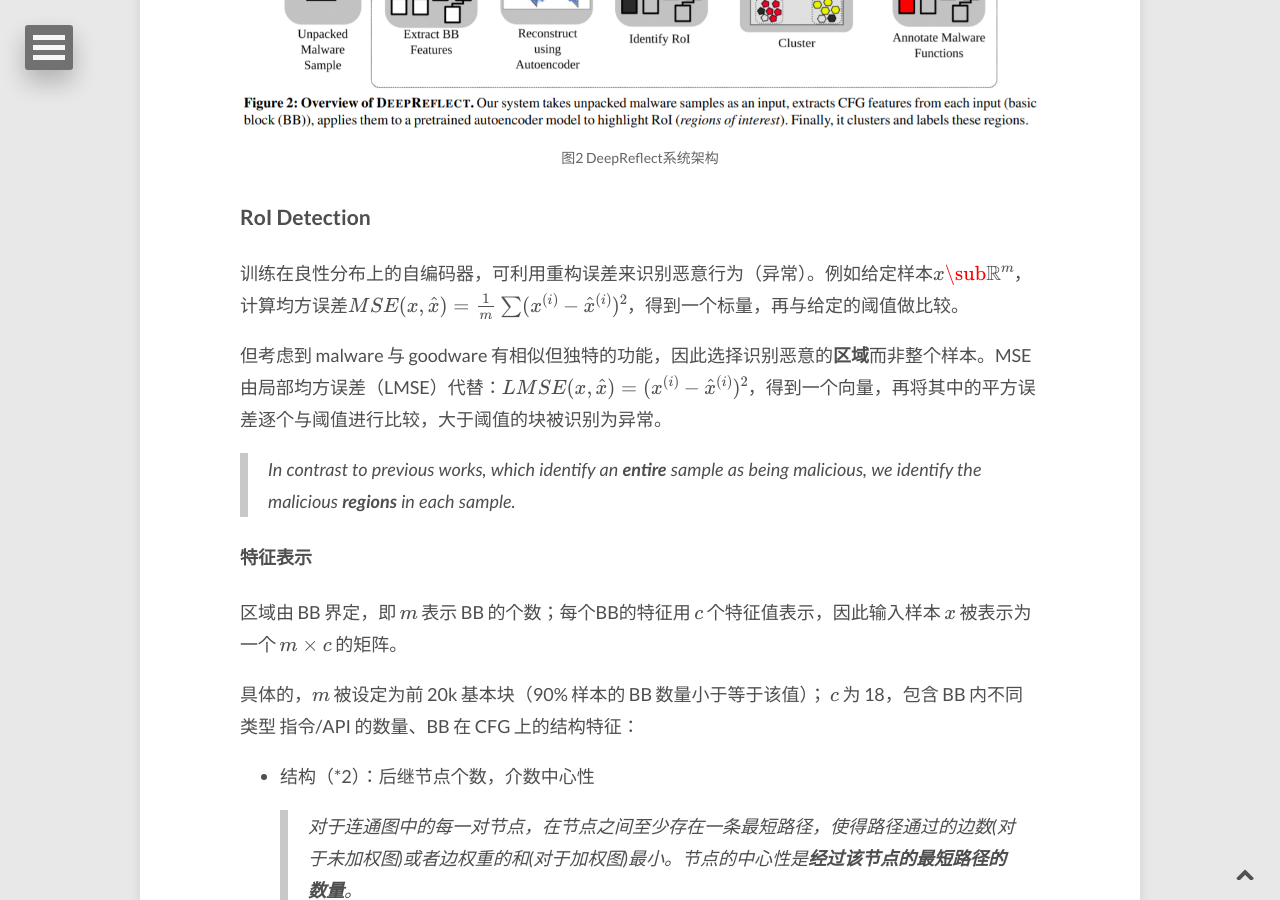
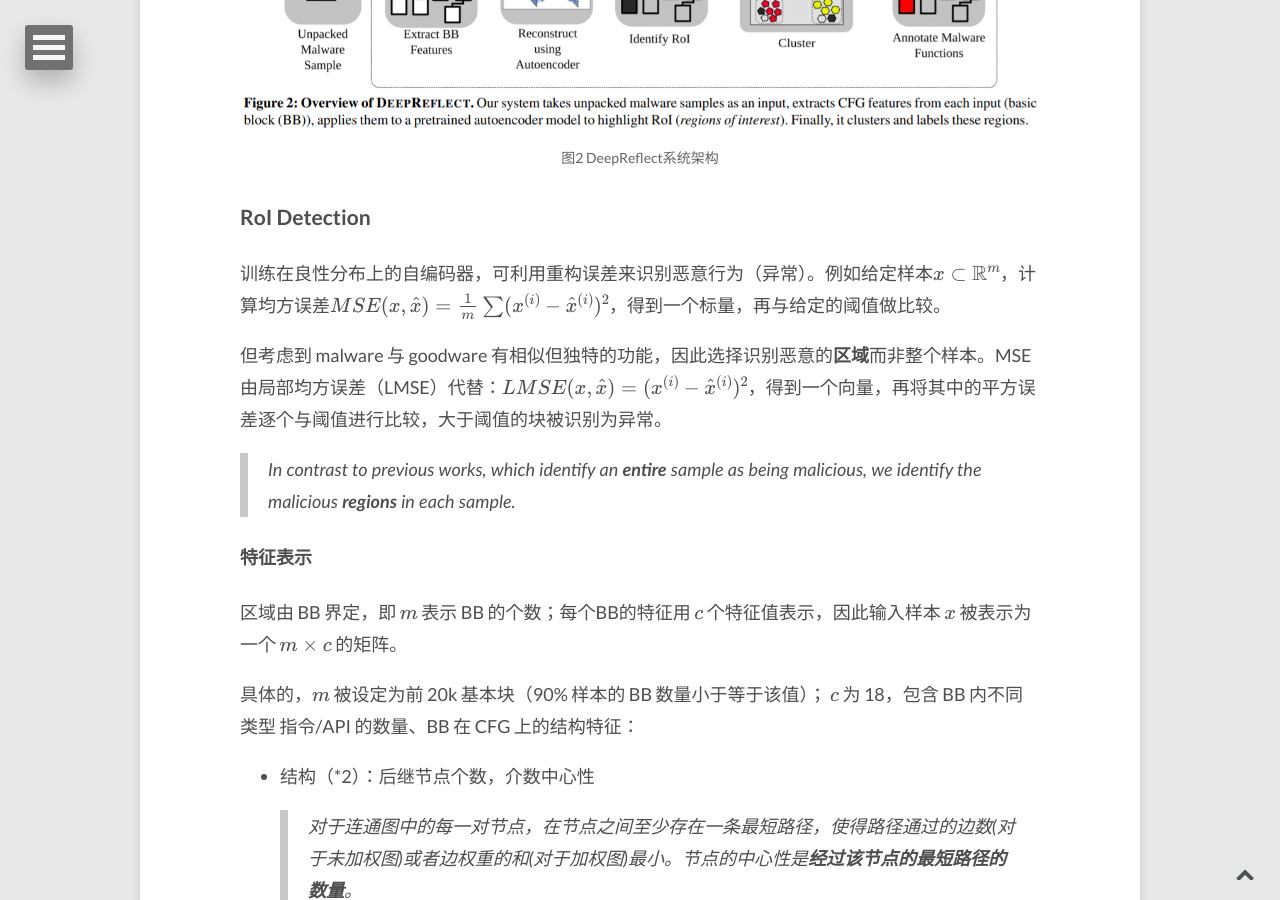
Before and after one commit to E0HYL/BLOG-OF-E0, a Jekyll site: the page built from _posts/2021-09-08-DeepReflect.md, in a window 1280 px wide and 900 px high, scrolled down 3139 px. Built offline with Jekyll 4.4.1, drawn with Linux system fonts in a browser that asks for light colours; nearby versions of some CDN libraries; formulas are drawn with MathJax 3; comment, search, counter and statistics services are not loaded; some of the changed text lies outside the part shown.

Commit message:
fix mathjax and table formats

```diff
--- a/_posts/2021-09-08-DeepReflect.md
+++ b/_posts/2021-09-08-DeepReflect.md
@@ -71,7 +71,7 @@
 
 ### RoI Detection
 
-训练在良性分布上的自编码器，可利用重构误差来识别恶意行为（异常）。例如给定样本$$x\sub\mathbb{R}^m$$，计算均方误差$$MSE(x, \hat{x}) = \frac{1}{m}\sum(x^{(i)}-\hat{x}^{(i)})^2$$，得到一个标量，再与给定的阈值做比较。
+训练在良性分布上的自编码器，可利用重构误差来识别恶意行为（异常）。例如给定样本$$x\subset\mathbb{R}^m$$，计算均方误差$$MSE(x, \hat{x}) = \frac{1}{m}\sum(x^{(i)}-\hat{x}^{(i)})^2$$，得到一个标量，再与给定的阈值做比较。
 
 但考虑到 malware 与 goodware 有相似但独特的功能，因此选择识别恶意的**区域**而非整个样本。MSE 由局部均方误差（LMSE）代替：$$LMSE(x, \hat{x}) = (x^{(i)}-\hat{x}^{(i)})^2$$，得到一个向量，再将其中的平方误差逐个与阈值进行比较，大于阈值的块被识别为异常。
 
@@ -182,14 +182,14 @@
 
 Workload Reduction
 
-<img src="{{ site.url }}/images/2021-09-08-DeepReflect/image-20210914151111498.png" alt="image-20210914151111498" style="zoom:80%;" />
+<img src="{{ site.url }}/images/2021-09-08-DeepReflect/image-20210914151111498.png" alt="image-20210914151111498" />
 
-|             | min  | max       | AVG    |
-| ----------- | ---- | --------- | ------ |
-| Functions   | 1    | 527       | 23.53  |
-|             | 1    | 26,671    | 663.81 |
-| BB inside f | 1    | *134,734* | 96.02  |
-|             | 1    | *22,947*  | 16.51  |
+|             | min  |    max    |  AVG   |
+| :---------: | :--: | :-------: | :----: |
+|  Functions  |  1   |    527    | 23.53  |
+|             |  1   |  26,671   | 663.81 |
+| BB inside f |  1   | *134,734* | 96.02  |
+|             |  1   | *22,947*  | 16.51  |
 
 > 不计标题，单数行是hilighted，双数行是total函数的统计数据。其中，BB inside f可反应函数的复杂度
 >
@@ -199,21 +199,21 @@
 
 选阈值时：TPR取40%
 
-|           | TP   | FP   | Deepreflect/SHap* |
-| --------- | ---- | ---- | ----------------- |
-| rbot      | 39   | 23   | 0.629/0.487       |
-| pegasus   | 22   | 80   | 0.229/0.138       |
-| carbanark | 8    | 69   | 0.111/0.01        |
+|           |  TP  |  FP  | Deepreflect/SHap* |
+| :-------: | :--: | :--: | :---------------: |
+|   rbot    |  39  |  23  |    0.629/0.487    |
+|  pegasus  |  22  |  80  |    0.229/0.138    |
+| carbanark |  8   |  69  |    0.111/0.01     |
 
 *取重构误差排前100的异常component，与SHAP比较precission
 
 False Negatives
 
-|           | FN   | TN    |
-| --------- | ---- | ----- |
-| rbot      | 53   | 325   |
-| pegasus   | 27   | 407   |
-| carbanark | 48   | 2,111 |
+|           |  FN  |  TN   |
+| :-------: | :--: | :---: |
+|   rbot    |  53  |  325  |
+|  pegasus  |  27  |  407  |
+| carbanark |  48  | 2,111 |
 
 ### Insight
 
```
Also changed, not shown: other parts of _posts/2021-09-08-DeepReflect.md (+1 -1 lines).
